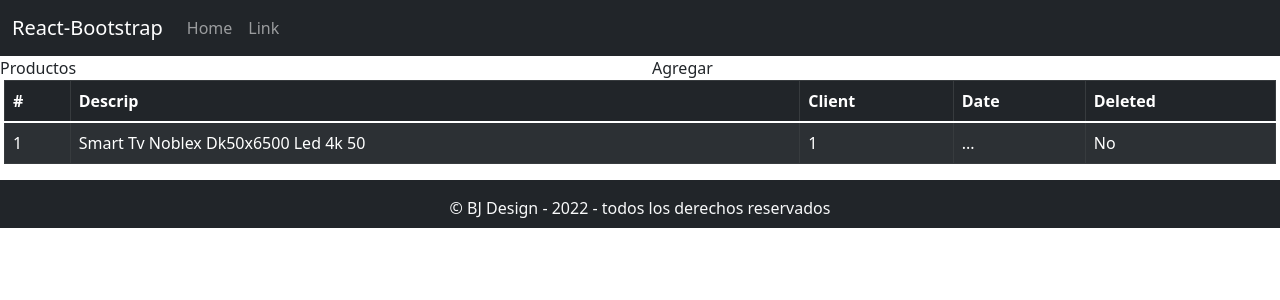
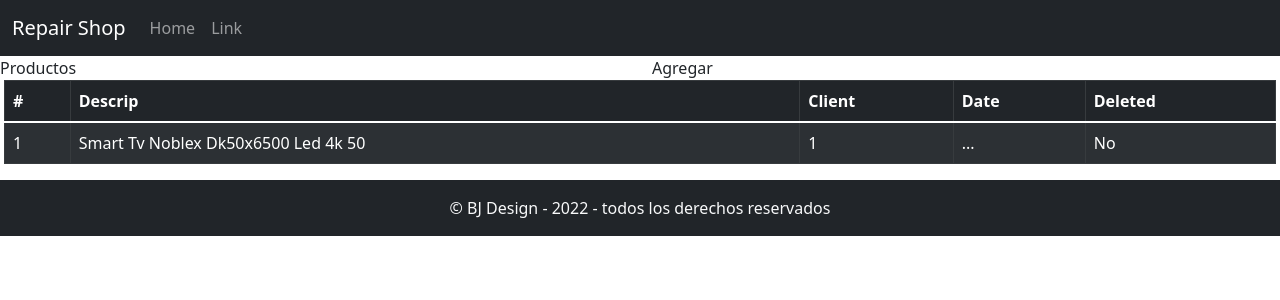
Before and after one commit to JassanBraian/repairshop, a React (Create React App) app: page /products in a window 1280 px wide. Shown: the top 300 px of the page. Built offline with nearby package versions, Linux system fonts and the light colour scheme; data requests are answered from the project's data file.

Commit message:
footer details fixed

```diff
--- a/src/components/common/footer/Footer.jsx
+++ b/src/components/common/footer/Footer.jsx
@@ -6,7 +6,7 @@ import { FontAwesomeIcon } from '@fortawesome/react-fontawesome';
 const Footer = () => {
     return (
         <>
-            <Container className="bg-dark pt-3 pb-2 mb-0" fluid>
+            <Container className="bg-dark py-3 mb-0" fluid>
                 <p className="text-center text-light my-0">
                     &copy; BJ Design - 2022 - todos los derechos reservados
                 </p>
--- a/src/components/common/navbar/NavBarComp.jsx
+++ b/src/components/common/navbar/NavBarComp.jsx
@@ -6,12 +6,12 @@ const NavBarComp = () => {
         <>
             <Navbar bg="dark" variant="dark">
                 <Container fluid>
-                    <Navbar.Brand href="#home">React-Bootstrap</Navbar.Brand>
+                    <Navbar.Brand href="">Repair Shop</Navbar.Brand>
                     <Navbar.Toggle aria-controls="basic-navbar-nav" />
                     <Navbar.Collapse id="basic-navbar-nav">
                         <Nav className="me-auto">
-                            <Nav.Link href="#home">Home</Nav.Link>
-                            <Nav.Link href="#link">Link</Nav.Link>
+                            <Nav.Link href="">Home</Nav.Link>
+                            <Nav.Link href="">Link</Nav.Link>
                         </Nav>
                     </Navbar.Collapse>
                 </Container>
```
